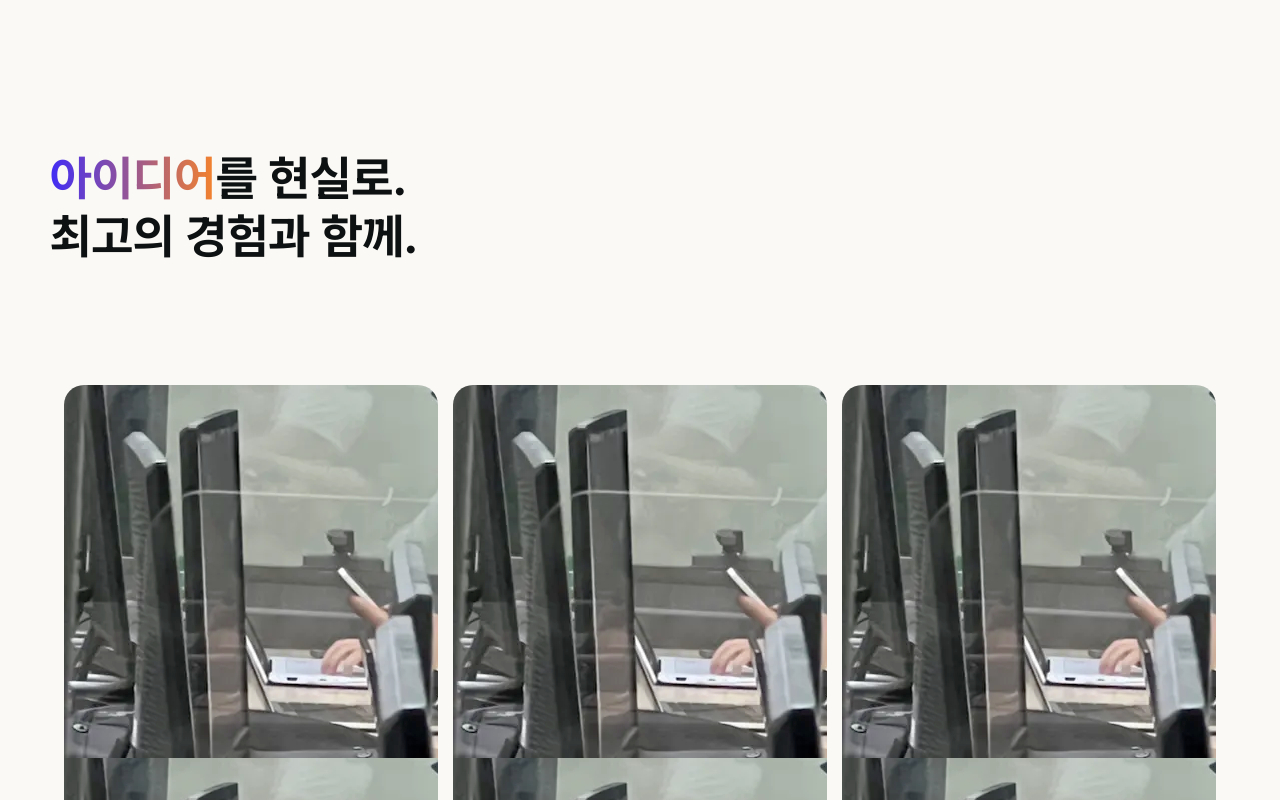
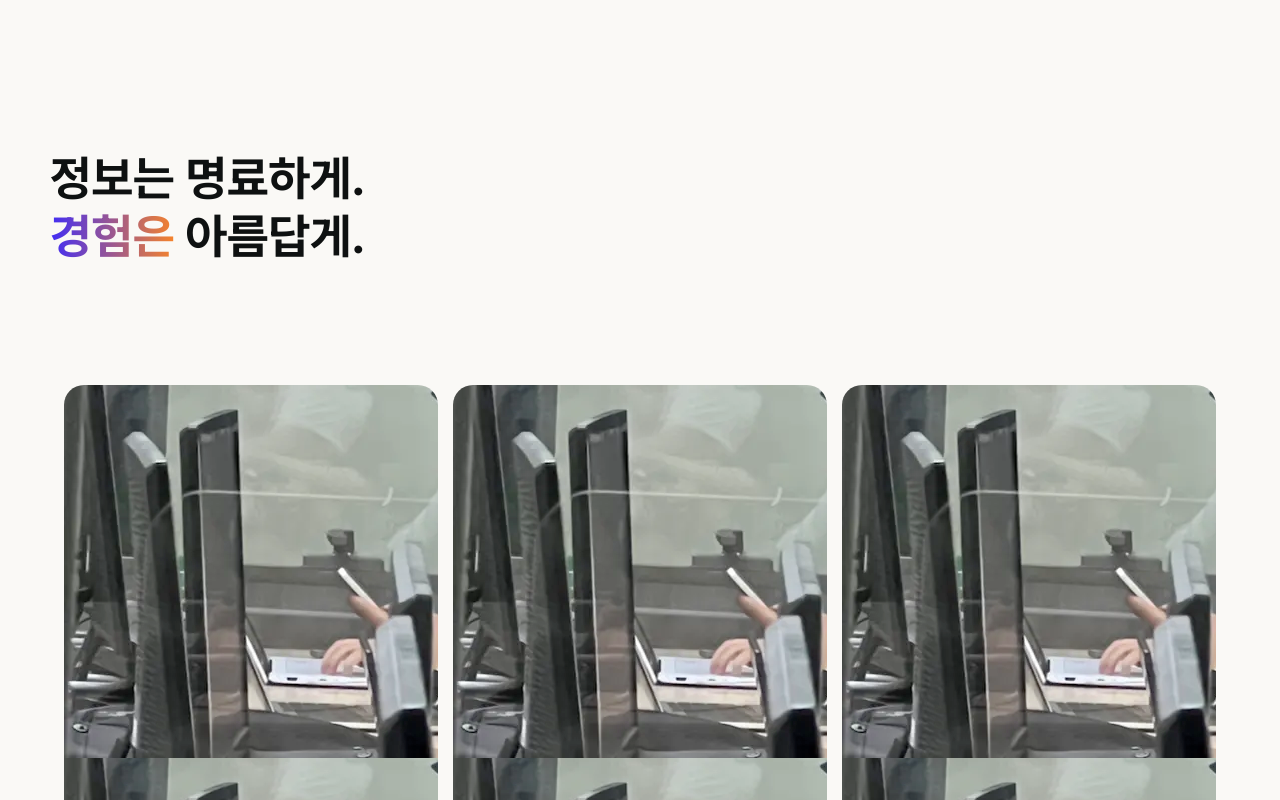
Before and after one commit to jiwonsudo/JW-Web, a React (Vite) app in the folder jw-web/: page / in a window 1280 px wide. Shown: the top 800 px of the page. Built offline with nearby package versions, Linux system fonts and the light colour scheme.

Commit message:
Design & Rename: Hero 카피 수정, 다국어 i18n과 resource 분리

```diff
--- a/jw-web/src/app/App.jsx
+++ b/jw-web/src/app/App.jsx
@@ -1,5 +1,4 @@
 import { BrowserRouter, Route, Routes } from "react-router-dom";
-import '../shared/i18n';
 
 import { Home } from "../pages/Home";
 import { About } from "../pages/About";
--- /dev/null
+++ b/jw-web/src/features/language/i18n.js
@@ -0,0 +1,20 @@
+import i18n from 'i18next';
+import { initReactI18next } from 'react-i18next';
+
+import { resources } from './resources';
+
+const currLang = localStorage.getItem('setLang_JW') || 'ko';
+const anotherLang = currLang === 'ko' ? 'en' : 'ko';
+
+i18n
+  .use(initReactI18next)
+  .init({
+    resources,
+    lng: currLang,
+    fallbackLng: anotherLang,
+    interpolation: {
+      escapeValue: false
+    }
+  });
+
+export default i18n;
--- /dev/null
+++ b/jw-web/src/features/language/resources.js
@@ -0,0 +1,23 @@
+export const resources = {
+  ko: {
+    translation: {
+      nav_home: '홈',
+      nav_about: '프로필',
+      nav_showcase: '쇼케이스',
+      title_1: '정보는 명료하게.',
+      title_2: '경험은',
+      title_3: ' 아름답게.'
+
+    }
+  },
+  en: {
+    translation: {
+      nav_home: 'Home',
+      nav_about: 'About',
+      nav_showcase: 'Showcase',
+      title_1: 'Clarity of Insight.',
+      title_2: 'Delight',
+      title_3: ' in Sight.'
+    }
+  }
+};
--- a/jw-web/src/pages/Home/ui/Hero.jsx
+++ b/jw-web/src/pages/Home/ui/Hero.jsx
@@ -1,6 +1,6 @@
 import styled from "styled-components";
 import { useTranslation } from "react-i18next";
-import i18n from "../../../shared/i18n";
+import i18n from "../../../features/language/i18n";
 
 import { media } from '../../../shared/styles/mediaQuery';
 
@@ -49,7 +49,7 @@ export const Hero = () => {
   return (
     <Container>
       <div>
-        <Title $currLang={currLang}><GText>{t('title_1')}</GText>{t('title_2')}<br/>{t('title_3')}</Title>
+        <Title $currLang={currLang}>{t('title_1')}<br/><GText>{t('title_2')}</GText>{t('title_3')}</Title>
       </div>
     </Container>
     );
--- a/jw-web/src/shared/i18n.js
+++ /dev/null
@@ -1,42 +0,0 @@
-import i18n from 'i18next';
-import { initReactI18next } from 'react-i18next';
-
-const resources = {
-  ko: {
-    translation: {
-      nav_home: '홈',
-      nav_about: '프로필',
-      nav_showcase: '쇼케이스',
-      title_1: '아이디어',
-      title_2: '를 현실로.',
-      title_3: '최고의 경험과 함께.'
-
-    }
-  },
-  en: {
-    translation: {
-      nav_home: 'Home',
-      nav_about: 'About',
-      nav_showcase: 'Showcase',
-      title_1: 'Ideas',
-      title_2: ' into Reality.',
-      title_3: 'with the best experience.'
-    }
-  }
-};
-
-const currLang = localStorage.getItem('setLang_JW') || 'ko';
-const anotherLang = currLang === 'ko' ? 'en' : 'ko';
-
-i18n
-  .use(initReactI18next)
-  .init({
-    resources,
-    lng: currLang,
-    fallbackLng: anotherLang,
-    interpolation: {
-      escapeValue: false
-    }
-  });
-
-export default i18n;
```
